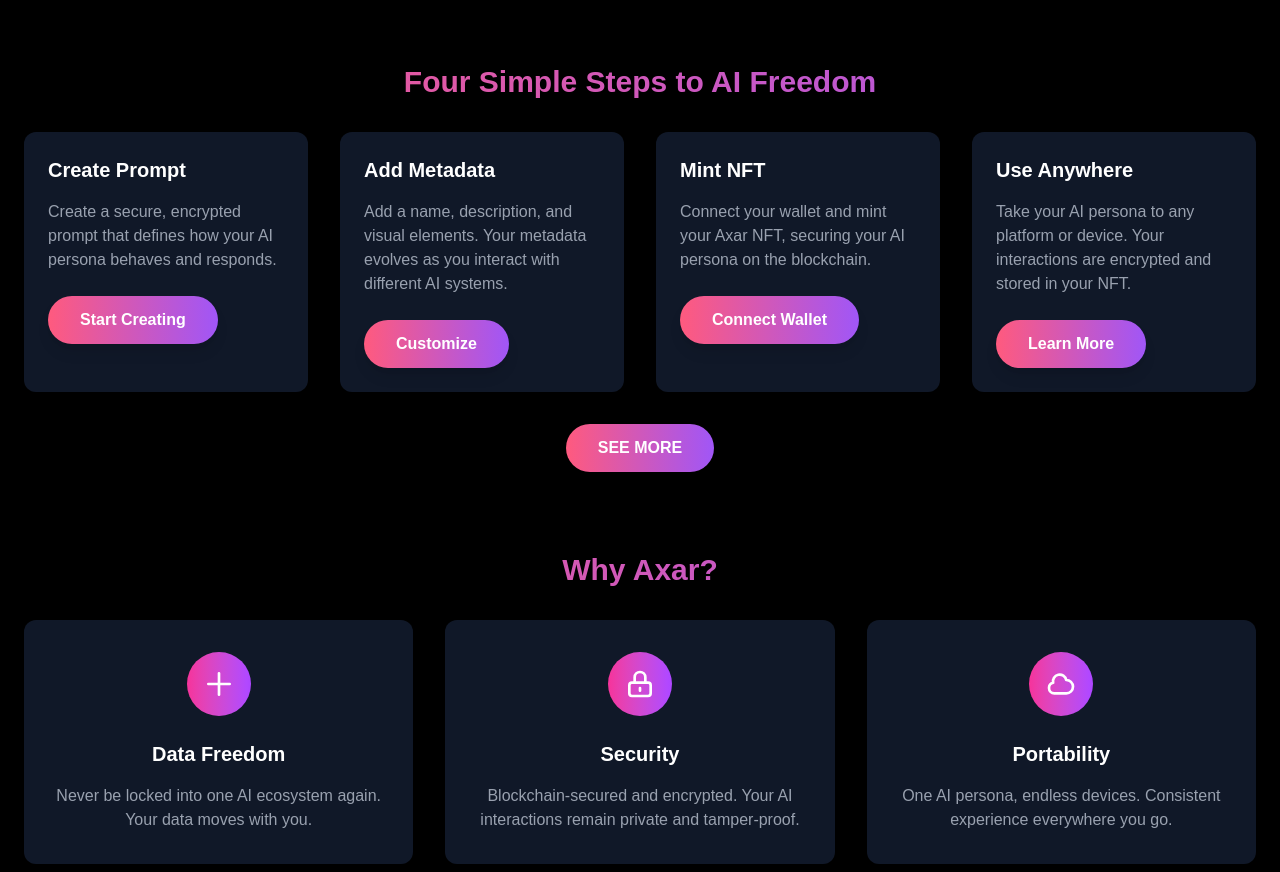
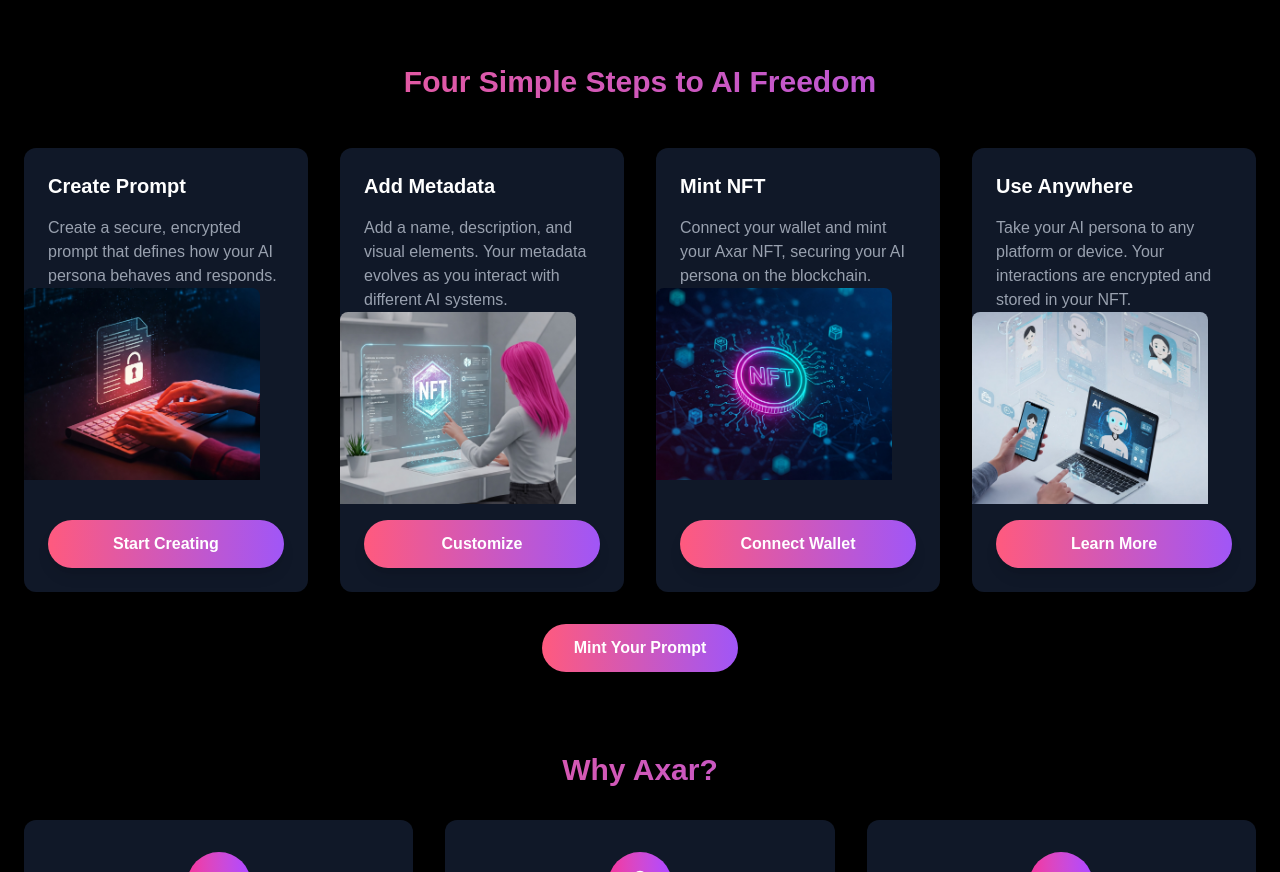
Before and after one commit to axartoys/axarnft, a Next.js app: page / in a window 1280 px wide. Shown: the part 940-1812 px from the top of the page. Built offline with nearby package versions, Linux system fonts and the light colour scheme.

Commit message:
* Added components

```diff
--- a/app/page.js
+++ b/app/page.js
@@ -222,7 +222,7 @@
           className="mt-20"
           id="mint-section"
         >
-          <h2 className="text-3xl font-bold mb-8 text-center" style={{
+          <h2 className="text-3xl font-bold mb-12 text-center" style={{
             background: 'linear-gradient(90deg, #FF5A7E 0%, #A056F7 100%)',
             WebkitBackgroundClip: 'text',
             WebkitTextFillColor: 'transparent'
@@ -230,35 +230,84 @@
             Four Simple Steps to AI Freedom
           </h2>
 
-          <div className="grid grid-cols-1 md:grid-cols-2 lg:grid-cols-4 gap-8">
-            <Card heading="Create Prompt" subheading="Create a secure, encrypted prompt that defines how your AI persona behaves and responds.">
-              <GradientButton>
+          <div className="grid grid-cols-1 md:grid-cols-2 lg:grid-cols-4 gap-8 mx-auto max-w-7xl">
+            <Card className="flex flex-col h-full" heading="Create Prompt" subheading="Create a secure, encrypted prompt that defines how your AI persona behaves and responds.">
+              <div className="relative h-48 w-full -mx-6 -mt-6 mb-4">
+                <Image
+                  src="/1-how.jpeg"
+                  alt="Encrypt Your AI Prompt"
+                  fill
+                  style={{ objectFit: 'cover' }}
+                  className="rounded-t-lg"
+                />
+              </div>
+              <div className="mt-auto">
+                <GradientButton className="w-full">
                   Start Creating
                 </GradientButton>
+              </div>
             </Card>
 
-            <Card heading="Add Metadata" subheading="Add a name, description, and visual elements. Your metadata evolves as you interact with different AI systems.">
-              <GradientButton>
+            <Card className="flex flex-col h-full" heading="Add Metadata" subheading="Add a name, description, and visual elements. Your metadata evolves as you interact with different AI systems.">
+              <div className="relative h-48 w-full -mx-6 -mt-6 mb-4">
+                <Image
+                  src="/2-how.jpeg"
+                  alt="Personalize Your NFT"
+                  fill
+                  style={{ objectFit: 'cover' }}
+                  className="rounded-t-lg"
+                />
+              </div>
+              <div className="mt-auto">
+                <GradientButton className="w-full">
                   Customize
                 </GradientButton>
+              </div>
             </Card>
 
-            <Card heading="Mint NFT" subheading="Connect your wallet and mint your Axar NFT, securing your AI persona on the blockchain.">
-              <GradientButton onClick={() => setWalletModalOpen(true)}>
+            <Card className="flex flex-col h-full" heading="Mint NFT" subheading="Connect your wallet and mint your Axar NFT, securing your AI persona on the blockchain.">
+              <div className="relative h-48 w-full -mx-6 -mt-6 mb-4">
+                <Image
+                  src="/3-how.jpeg"
+                  alt="Mint Your NFT"
+                  fill
+                  style={{ objectFit: 'cover' }}
+                  className="rounded-t-lg"
+                />
+              </div>
+              <div className="mt-auto">
+                <GradientButton className="w-full" onClick={() => setWalletModalOpen(true)}>
                   {connected ? 'Mint NFT' : 'Connect Wallet'}
                 </GradientButton>
+              </div>
             </Card>
 
-            <Card heading="Use Anywhere" subheading="Take your AI persona to any platform or device. Your interactions are encrypted and stored in your NFT.">
-              <GradientButton>
+            <Card className="flex flex-col h-full" heading="Use Anywhere" subheading="Take your AI persona to any platform or device. Your interactions are encrypted and stored in your NFT.">
+              <div className="relative h-48 w-full -mx-6 -mt-6 mb-4">
+                <Image
+                  src="/4-how.jpeg"
+                  alt="Use Anywhere"
+                  fill
+                  style={{ objectFit: 'cover' }}
+                  className="rounded-t-lg"
+                />
+              </div>
+              <div className="mt-auto">
+                <GradientButton className="w-full">
                   Learn More
                 </GradientButton>
+              </div>
             </Card>
           </div>
 
           <div className="flex justify-center mt-8">
-            <GradientButton>
-              SEE MORE
+            <GradientButton onClick={() => {
+              const mintSection = document.getElementById('mint-section');
+              if (mintSection) {
+                mintSection.scrollIntoView({ behavior: 'smooth' });
+              }
+            }}>
+              Mint Your Prompt
             </GradientButton>
           </div>
         </motion.div>
```
Lines whose indentation alone changed are shown as unchanged.
